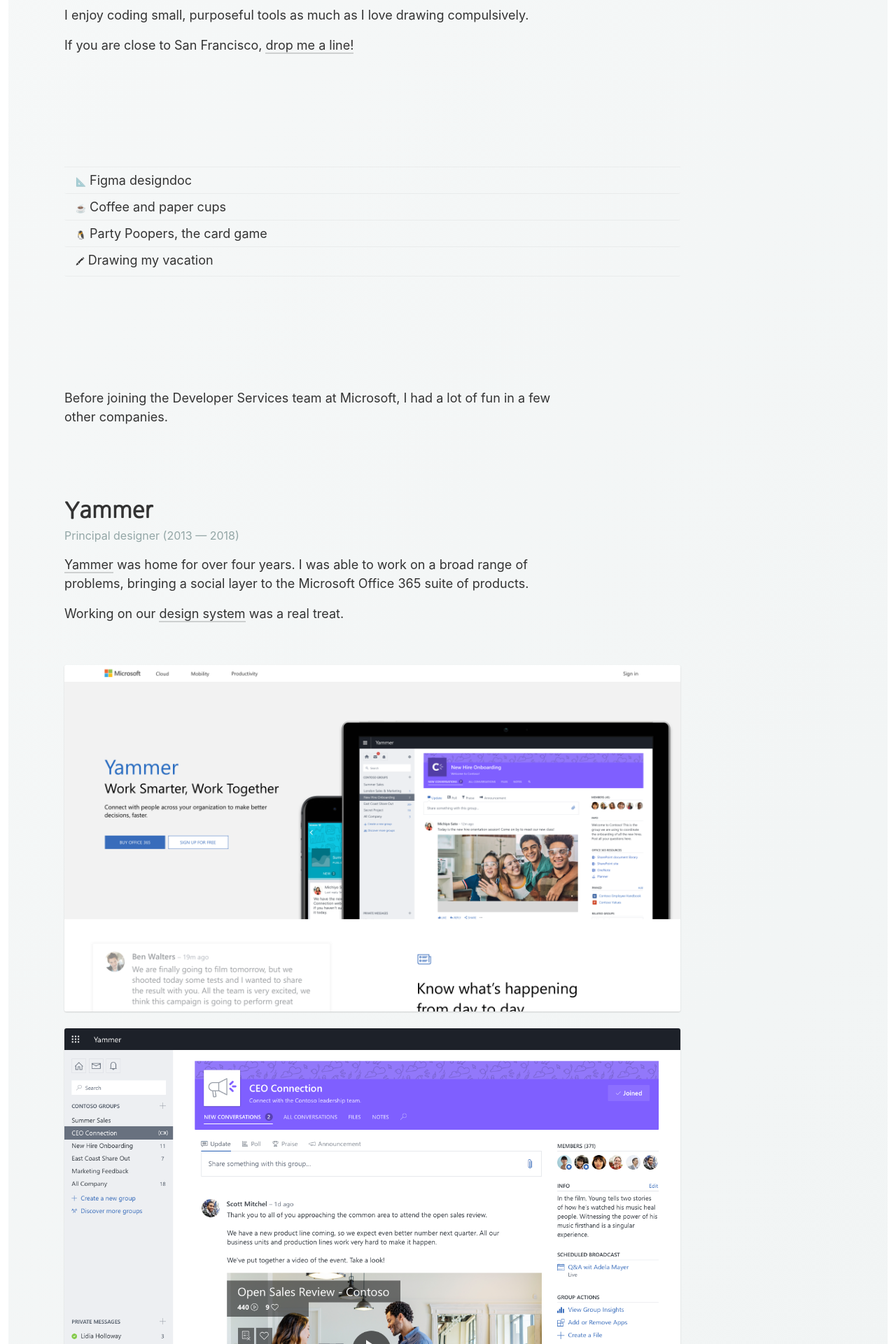
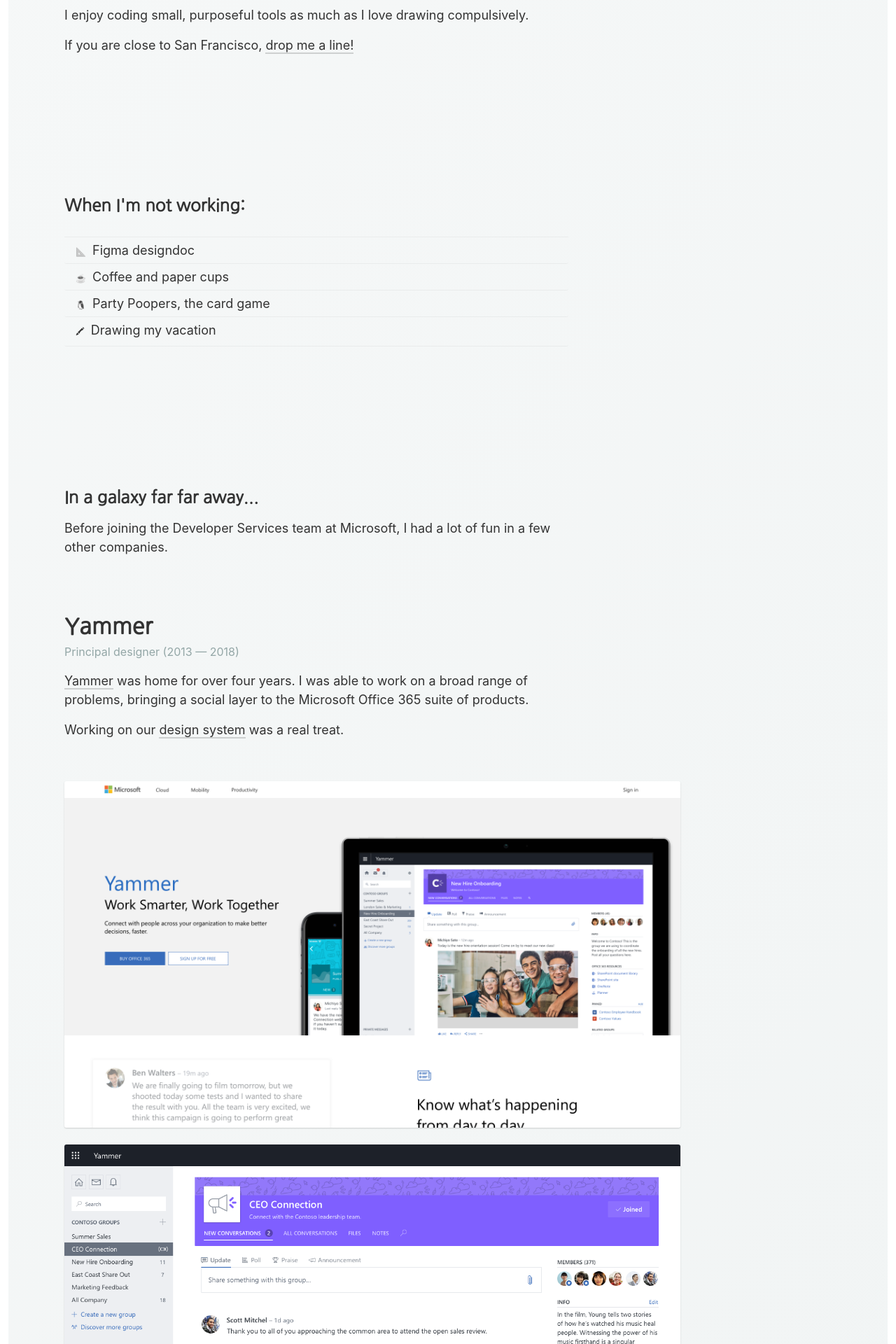
Before and after one commit to mamuso/mamuso.net, a Jekyll site: the page built from index.md, in a window 1280 px wide. Shown: the part 400-2320 px from the top of the page at 70% size. Built offline with Jekyll 4.4.1, drawn with Linux system fonts in a browser that asks for light colours; some of the changed text lies outside the part shown.

Commit message:
Setting up templates and and CSS for the blog

```diff
--- a/_config.yml
+++ b/_config.yml
@@ -24,8 +24,8 @@
 
 # Build settings
 markdown: kramdown
-plugins:
-  - jekyll-feed
+
+permalink: /blog/:categories/:title/
 
 livereload: true
 
--- /dev/null
+++ b/_includes/footer.html
@@ -0,0 +1,9 @@
+<footer class="site-footer">
+  <ul>
+    <li><a href="https://twitter.com/mamuso">Twitter <span class="emoji">🐦🎤</span></a></li>
+    <li><a href="http://github.com/mamuso">Github <span class="emoji">🐙😸</span></a></li>
+    <li><a href="https://www.linkedin.com/in/mamuso/">Linkedin <span class="emoji">🦄🌈</span></a></li>
+    <li><a href="/blog">Blog <span class="emoji">️✏️📄</span></a></li>
+    <li><a href="mailto:mamuso@mamuso.net">Say hi <span class="emoji">👋✉️</span></a></li>
+  </ul>
+</footer>
--- a/_layouts/default.html
+++ b/_layouts/default.html
@@ -4,5 +4,6 @@
 <body>
   {% include header.html %}
   {{ content }}
+  {% include footer.html %}
 </body>
 </html>
--- a/_layouts/home.html
+++ b/_layouts/home.html
@@ -11,10 +11,11 @@
   </section>
 
   <section class="blog site-block">
+    <h2>When I'm not working:</h2>
     <ul>
       {% for post in site.posts limit:5 %}
       <li>
-        <a href=""><span class="emoji">{{ post.emoji }}</span> {{ post.title }}</a>
+        <a href="{{ post.url }}"><span class="emoji">{{ post.emoji }}</span> {{ post.title }}</a>
       </li>
       {% endfor %}
       </ul>
@@ -25,9 +26,9 @@
   </section>
 
   <div class="projects">
-
-    <section class="project site-block">
-      <p>Before joining the Developer Services team at Microsoft, I had a lot of fun in a few other companies.</p>
+    <section class="project project-intro site-block">
+        <h2>In a galaxy far far away...</h2>
+        <p>Before joining the Developer Services team at Microsoft, I had a lot of fun in a few other companies.</p>
     </section>
 
     <section class="project site-block">
@@ -63,10 +64,18 @@
         <header>
           <h3>What else?</h3>
         </header>
-        <p>A lot more! I had fun with some friends starting up our own small web design studio (2001-2005). <a href="https://the-cocktail.com/">The Cocktail</a> (2006-2010) taught me everything I know about building products with a love of craft. I had a lot of fun building <a href="http://unvlog.com/">Unvlog</a> (2007) and <a href="http://iwannagothere.com/">Iwannagothere</a> (2008). I briefly touched base with <a href="https://jobandtalent.com/">Job&Talent</a> (2010). And I met a lot of awesome people while I was hosting the <a href="https://vimeo.com/04x10">04x10</a> event (2012-2013). </p>
+        <p>A lot more! </p>
+        <ul>
+          <li>I had fun with some friends starting up our own small web design studio (2001-2005).</li>
+          <li><a href="https://the-cocktail.com/">The Cocktail</a> (2006-2010) taught me everything I know about building products with a love of craft.</li>
+          <li>I had a lot of fun building <a href="http://unvlog.com/">Unvlog</a> (2007) and <a href="http://iwannagothere.com/">Iwannagothere</a> (2008).</li>
+          <li>I briefly touched base with <a href="https://jobandtalent.com/">Job&Talent</a> (2010).</li>
+          <li>And I met a lot of awesome people while I was hosting the <a href="https://vimeo.com/04x10">04x10</a> event (2012-2013).</li>
+        </ul>
       </section>
 
   </div>
 
+  {% include footer.html %}
 </body>
 </html>
--- a/_sass/site.scss
+++ b/_sass/site.scss
@@ -27,7 +27,7 @@
 }
 
 // Site
-.site-intro { margin: 8.8rem 0 16rem; }
+.site-intro { margin: 8.8rem 0 20rem; }
 
 .site-block {
   width: 88rem;
@@ -54,8 +54,12 @@
 
 // Projects
 .projects {
-  .project { margin-bottom: 10rem; }
-  h2 { font-size: $font-size-xl; }
+  .project { margin-bottom: 18rem; }
+  .project-intro { margin-bottom: 8rem; }
+  h2 {
+    margin-bottom: 0.4rem;
+    font-size: $font-size-l;
+  }
   header {
     h3 { margin-bottom: 0.4rem; }
     p {
@@ -63,6 +67,9 @@
       margin: 0 0 1.2rem;
       color: $secondary-color;
     }
+  }
+  ul li {
+    margin: 0.8rem 2.2rem;
   }
   .project-gallery {
     margin-top: 6rem;
@@ -79,8 +86,11 @@
 
 // blog
 .blog {
-  margin: 8.8rem 0 16rem;
+  margin: 0 0 20rem;
+  h2 { font-size: $font-size-l; }
   ul {
+    width: 72rem;
+    max-width: 100%;
     border-top: 1px solid rgba($text-color, .05);
   }
   li {
@@ -91,8 +101,19 @@
       padding: 0.8rem 1.6rem;
       border-bottom: 1px solid rgba($text-color, .05);
       border-radius: $base-radius;
+      .emoji {
+        display: inline-block;
+        margin-right: 4px;
+        font-size: $font-size-s;
+        filter: grayscale(100%);
+        transition: all $animation
+      }
       &:hover {
         border-bottom: 1px solid rgba($text-color, .05);
+        .emoji {
+          margin-right: 12px;
+          filter: none;
+        }
       }
     }
     .emoji {
@@ -101,7 +122,48 @@
   }
 }
 
+.site-footer {
+  font-size: $font-size-m;
+  ul { margin-left: -0.6rem; }
+  li {
+    display: inline-block;
+    list-style: none;
+    margin-right: 0.4rem;
+  }
+  a {
+    display: inline-block;
+    padding: 0.2rem 0.6rem;
+    text-decoration: none;
+    color: $secondary-color;
+    transition: all $animation;
+    background: linear-gradient(12deg, $background-nav 0%, $background-nav 40%, rgba($background-color, 0) 41%); /* w3c */
+    background-position: 50% 0%;
+    background-size: 400% 400%;
+    border-radius: $base-radius;
+    .emoji {
+      display: inline-block;
+      filter: grayscale(100%);
+      opacity: 0;
+      transition: all $animation
+    }
+      &:hover {
+      color: $brand-color;
+      background-position: 0% 70%;
+      .emoji {
+        opacity: 1;
+        filter: none;
+      }
+    }
+  }
+}
+
 
 @media only screen and ( max-width: 767px) and (min-width: 320px) {
   body { padding: 3.2rem; }
+  .site-intro { margin: 6.8rem 0 16rem; }
+  .site-footer {
+    text-align: center;
+    line-height: 1.6;
+  }
+  .site-footer a .emoji { display: none; }
 }
--- a/assets/css/main.scss
+++ b/assets/css/main.scss
@@ -18,8 +18,8 @@
 
 $font-size-xxxl:    4.8rem      !default;
 $font-size-xxl:     3.2rem      !default;
-$font-size-xl:      2.4rem      !default;
-$font-size-l:       2rem        !default;
+$font-size-xl:      2.8rem      !default;
+$font-size-l:       2.4rem      !default;
 $font-size-m:       1.6rem      !default;
 $font-size-s:       1.2rem      !default;
 
```
Also changed, not shown: blog.md (added, +21 -0 lines), _layouts/blog.html (added).
